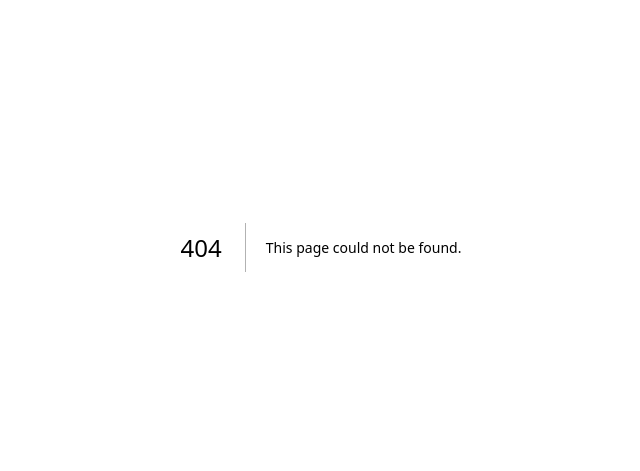
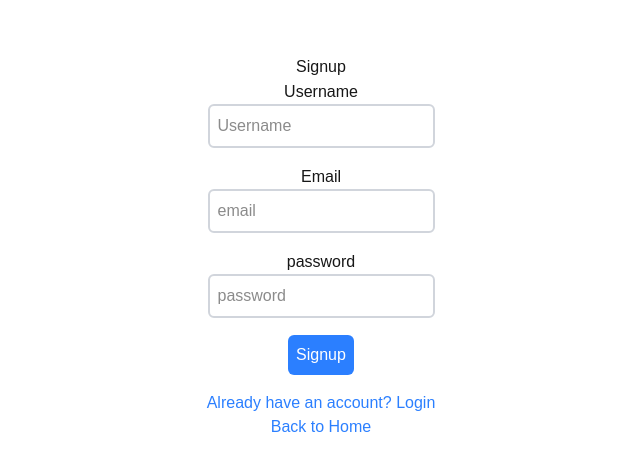
Before and after one commit to aavishkark/Nextauthapp, a Next.js app: page /signup in a window 1280 px wide. Before the commit this address had no page. Shown: the part 153-624 px from the top of the page, without its empty margins (319-959 px from the left). Built offline with nearby package versions, Linux system fonts and the light colour scheme.

Commit message:
etting up frontend for login signup pages

```diff
--- /dev/null
+++ b/src/app/login/page.tsx
@@ -0,0 +1,50 @@
+"use client";
+import Link from "next/link";
+import React from "react";
+import { useRouter } from "next/navigation";
+import { Axios } from "axios";
+
+export default function LoginPage() {
+
+    const [user, setUser] = React.useState({
+        email: "",
+        password: "",
+    });
+
+    const onLogin = async (e: React.FormEvent) => {
+        e.preventDefault();
+    }
+
+    return(
+        <div className="flex flex-col items-center justify-center min-h-screen py-2">
+            <h1>Login</h1>
+
+            <hr />
+            <label htmlFor="email">Email</label>
+            <input type="text"
+            id="email"
+            value={user.email}
+            onChange={(e) => setUser({...user, email: e.target.value})}
+            className="border-2 border-gray-300 rounded-md p-2 mb-4"
+            placeholder="email"/>
+
+            <hr />
+            <label htmlFor="password">password</label>
+            <input type="password"
+            id="password"
+            value={user.password}
+            onChange={(e) => setUser({...user, password: e.target.value})}
+            className="border-2 border-gray-300 rounded-md p-2 mb-4"
+            placeholder="password"/>
+
+            <hr />
+            <button
+             onClick={onLogin}
+             className="bg-blue-500 text-white rounded-md p-2 mb-4"
+             >Login</button>
+             <Link href="/signup" className="text-blue-500">Dont have an account yet? Signup</Link>
+        <Link href="/" className="text-blue-500">Back to Home</Link>
+
+        </div>
+    )
+}
--- /dev/null
+++ b/src/app/profile/[id]/page.tsx
@@ -0,0 +1,16 @@
+
+import Link from "next/link";
+
+export default async function UserProfile({params}: {params: {id: string}}) {
+    const {id}= await params;
+    return (
+        <div className="flex flex-col items-center justify-center min-h-screen py-2">
+            <h1>Profile</h1>
+            <hr />
+            <p className="text-4xl">
+                Profile Page {' '}
+                <span className="p-1 rounded bg-orange-500">{id} </span>
+             </p>
+        </div>
+    )
+}
--- /dev/null
+++ b/src/app/profile/page.tsx
@@ -0,0 +1,12 @@
+"use client"
+import Link from "next/link";
+
+export default function ProfilePage() {
+    return (
+        <div className="flex flex-col items-center justify-center min-h-screen py-2">
+            <h1>Profile</h1>
+            <p>This is the profile page.</p>
+            <Link href="/" className="text-blue-500">Back to Home</Link>
+        </div>
+    )
+}
--- /dev/null
+++ b/src/app/signup/page.tsx
@@ -0,0 +1,60 @@
+"use client";
+import Link from "next/link";
+import React from "react";
+import { useRouter } from "next/navigation";
+import { Axios } from "axios";
+
+export default function SignupPage() {
+
+    const [user, setUser] = React.useState({
+        email: "",
+        password: "",
+        username: ""
+    });
+
+    const onSignup = async (e: React.FormEvent) => {
+        e.preventDefault();
+    }
+
+    return(
+        <div className="flex flex-col items-center justify-center min-h-screen py-2">
+            <h1>Signup</h1>
+
+            <hr />
+            <label htmlFor="username">Username</label>
+            <input type="text"
+            id="username"
+            value={user.username}
+            onChange={(e) => setUser({...user, username: e.target.value})}
+            className="border-2 border-gray-300 rounded-md p-2 mb-4"
+            placeholder="Username"/>
+
+            <hr />
+            <label htmlFor="email">Email</label>
+            <input type="text"
+            id="email"
+            value={user.email}
+            onChange={(e) => setUser({...user, email: e.target.value})}
+            className="border-2 border-gray-300 rounded-md p-2 mb-4"
+            placeholder="email"/>
+
+            <hr />
+            <label htmlFor="password">password</label>
+            <input type="password"
+            id="password"
+            value={user.password}
+            onChange={(e) => setUser({...user, password: e.target.value})}
+            className="border-2 border-gray-300 rounded-md p-2 mb-4"
+            placeholder="password"/>
+
+            <hr />
+            <button
+             onClick={onSignup}
+             className="bg-blue-500 text-white rounded-md p-2 mb-4"
+             >Signup</button>
+             <Link href="/login" className="text-blue-500">Already have an account? Login</Link>
+        <Link href="/" className="text-blue-500">Back to Home</Link>
+
+        </div>
+    )
+}
```
